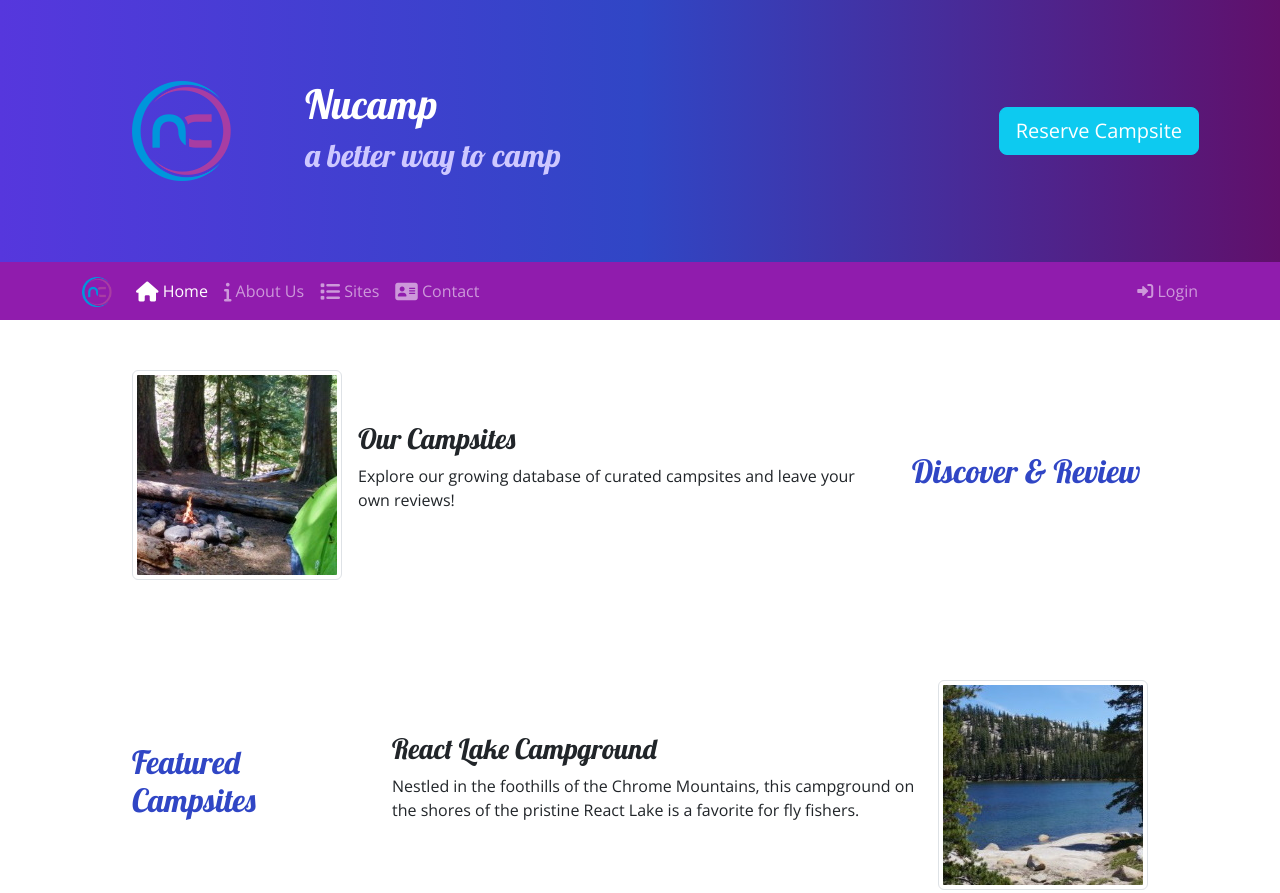
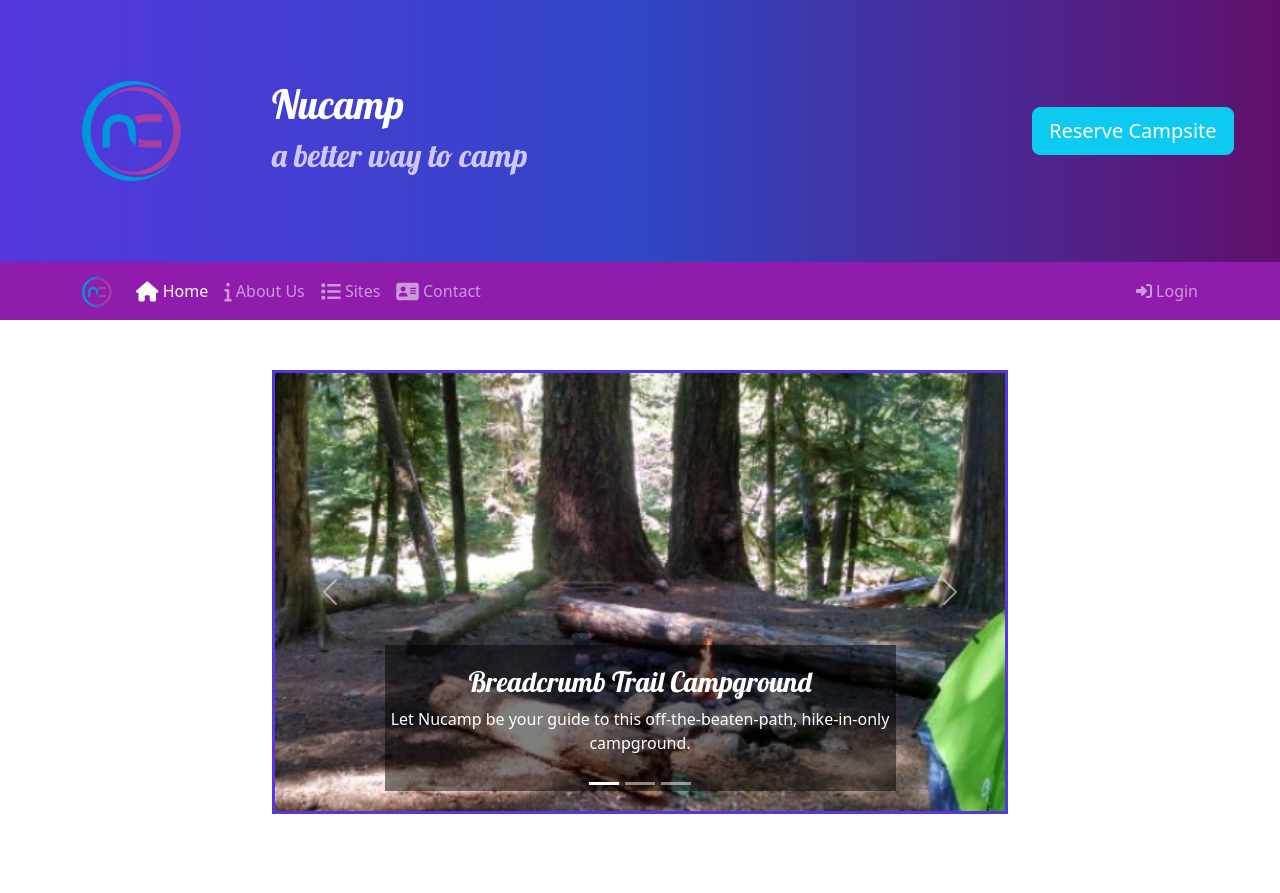
Before and after one commit to lanakawa/nucamp-site, a website built with Parcel: page index.html in a window 1280 px wide. Shown: the top 893 px of the page. Built offline with nearby package versions, Linux system fonts and the light colour scheme; files whose address does not match are found by name.

Commit message:
fixed css typos and errors. added git

```diff
--- a/css/style.css
+++ b/css/style.css
@@ -26,7 +26,7 @@
 }
 
 .row-content {
-    padding: 50px;0;
+    padding: 50px 0;
     border-bottom: 1px ridgel
     min-height: 200px;
 }
@@ -37,3 +37,9 @@
 .accordion-button{
     background-color: #d3d3d3;
 }
+.carousel-caption {
+    background-color: rgba(0, 0, 0, 0.5);
+}
+.carousel {
+    border: solid #5637DD;
+}
--- a/index.html
+++ b/index.html
@@ -6,10 +6,13 @@
     <meta name="viewport" content="width=device-width, initial-scale=1" />
 
     <!--bootstrap CSS-->
-    <link href="https://cdn.jsdelivr.net/npm/bootstrap@5.2.3/dist/css/bootstrap.min.css" rel="stylesheet" integrity="sha384-rbsA2VBKQhggwzxH7pPCaAqO46MgnOM80zW1RWuH61DGLwZJEdK2Kadq2F9CUG65" crossorigin="anonymous">
+    <link rel="stylesheet" href="node_modules/bootstrap/dist/css/bootstrap.min.css"/>
 
     <!--additional CSS stylesheets-->
-    <link rel="stylesheet" href="https://cdnjs.cloudflare.com/ajax/libs/font-awesome/6.2.1/css/all.min.css" integrity="sha512-MV7K8+y+gLIBoVD59lQIYicR65iaqukzvf/nwasF0nqhPay5w/9lJmVM2hMDcnK1OnMGCdVK+iQrJ7lzPJQd1w==" crossorigin="anonymous" referrerpolicy="no-referrer"/>
+    <link rel="stylesheet" href="/node_modules/@fortawesome/fontawesome-free/css/fontawesome.css"/>
+    <link rel="stylesheet" href="/node_modules/@fortawesome/fontawesome-free/css/brands.css"/>
+    <link rel="stylesheet" href="/node_modules/@fortawesome/fontawesome-free/css/solid.css"/>
+
     <link rel="stylesheet" href="css/style.css">
     <link rel="stylesheet" href="https://fonts.googleapis.com/css?family=Lobster|Open+Sans">
     <title>Nucamp: A Better Way To Camp</title>
@@ -144,6 +147,51 @@
     <!-- main section -->
     <main class="container">
 
+        <!-- carousel -->
+        <section class="row row-content">
+            <div class="col-md-8 mx-auto">
+                <div id="homeCarousel" class="carousel slide" data-bs-ride="carousel">
+                    <div class="carousel-indicators">
+                        <button type="button" data-bs-target="#homeCarousel" data-bs-slide-to="0" class="active" aria-current="true"></button>
+                        <button type="button" data-bs-target="#homeCarousel" data-bs-slide-to="1"></button>
+                        <button type="button" data-bs-target="#homeCarousel" data-bs-slide-to="2"></button>
+                    </div>
+                    <div class="carousel-inner">
+                        <div class="carousel-item-active">
+                            <img class="d-block w-100" src="img/breadcrumb-trail.jpg" alt="Breadcrumb trail campground">
+                            <div class="carousel-caption">
+                                <h3>Breadcrumb Trail Campground</h3>
+                                <p class="d-none d-sm-block">Let Nucamp be your guide to this off-the-beaten-path, hike-in-only campground.</p>
+                            </div>
+                        </div>
+                        <div class="carousel-item">
+                            <img class="d-block w-100" src="img/react-lake.jpg" alt="React lake campground">
+                            <div class="carousel-caption">
+                                <h3>React Lake Campground</h3>
+                                <p class="d-none d-sm-block">Nestled in the foothills of the Chrome Mountains, this campground on the shores of the pristine React Lake is a favorite for fly fishers.</p>
+                            </div>
+                        </div>
+                        <div class="carousel-item">
+                            <img class="d-block w-100" src="img/chrome-river.jpg" alt="Chrome River Campground">
+                            <div class="carousel-caption">
+                                <h3>Chrome River Campground</h3>
+                                <p class="d-none d-sm-block">Spend a few sunny days and starry nights beneath a canopy of old-growth firs at this enchanting spot by the Chrome River.</p>
+                            </div>
+                        </div>
+                    </div>
+                    <button class="carousel-control-prev" type="button" data-bs-target="#homeCarousel" data-bs-slide="prev">
+                        <span class="carousel-control-prev-icon" aria-hidden="true"></span>
+                        <span class="visually-hidden">Previous</span>
+                    </button>
+                    <button class="carousel-control-next" type="button" data-bs-target="#homeCarousel" data-bs-slide="next">
+                        <span class="carousel-control-next-icon" aria-hidden="true"></span>
+                        <span class="visually-hidden">Next</span>
+                    </button>
+                    </a>
+                </div>
+            </div>
+        </section>
+
         <!--discover section-->
         <section class="row row-content align-items-center">
             <div class="col-sm-4 col-md-3 order-sm-last">
@@ -220,7 +268,8 @@
         </div>
     </footer>
 </body>
+
 <!-- Bootstrap JavaScript plugins -->
-<script src="https://cdn.jsdelivr.net/npm/bootstrap@5.2.3/dist/js/bootstrap.bundle.min.js" integrity="sha384-kenU1KFdBIe4zVF0s0G1M5b4hcpxyD9F7jL+jjXkk+Q2h455rYXK/7HAuoJl+0I4" crossorigin="anonymous"></script>
+<script src="node_modules/bootstrap/dist/js/bootstrap.bundle.js"></script>
 
 </html>
```
Also changed, not shown: aboutus.html (+6 -5 lines), contactus.html (+6 -6 lines), package.json (added, +20 -0 lines), 2 other files.
